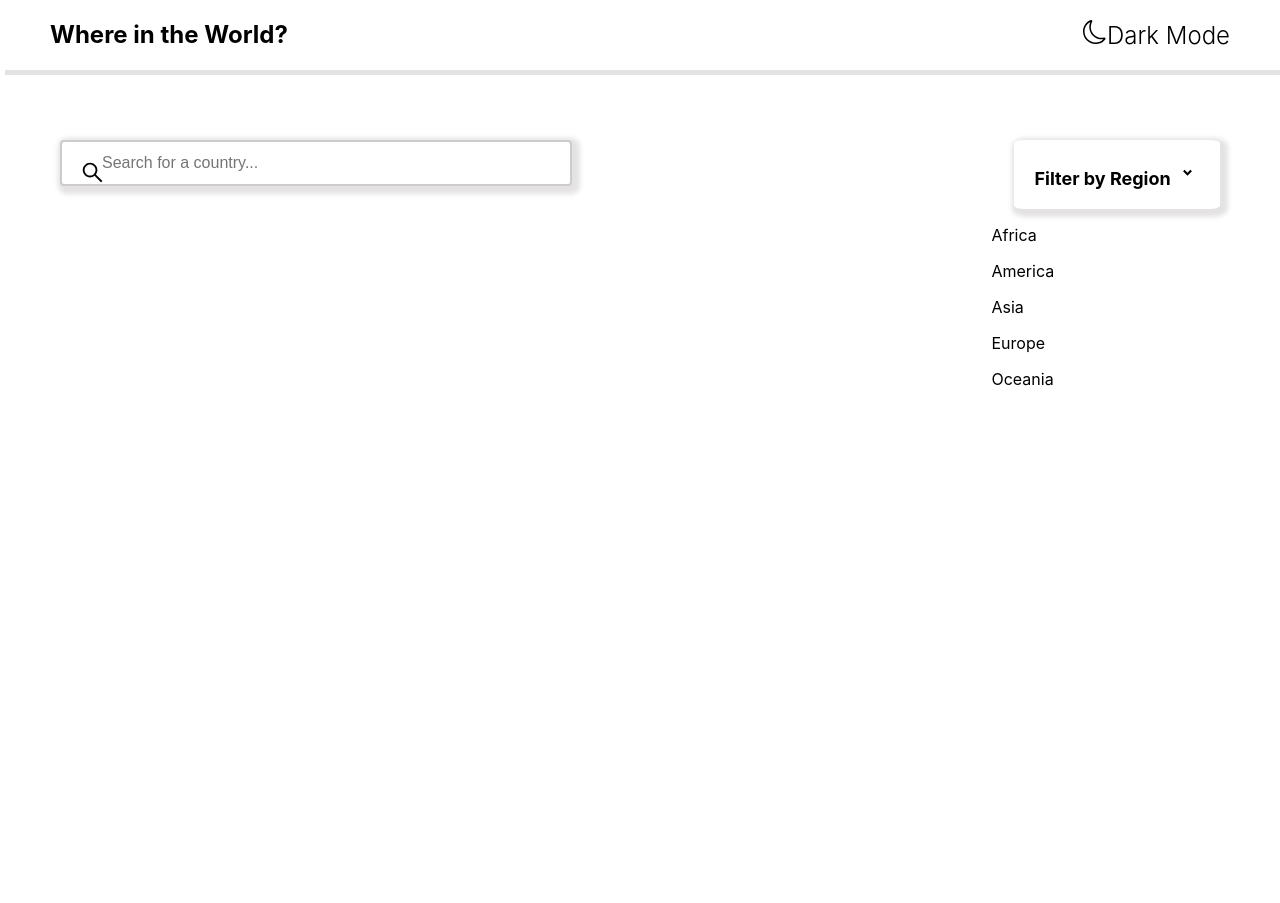
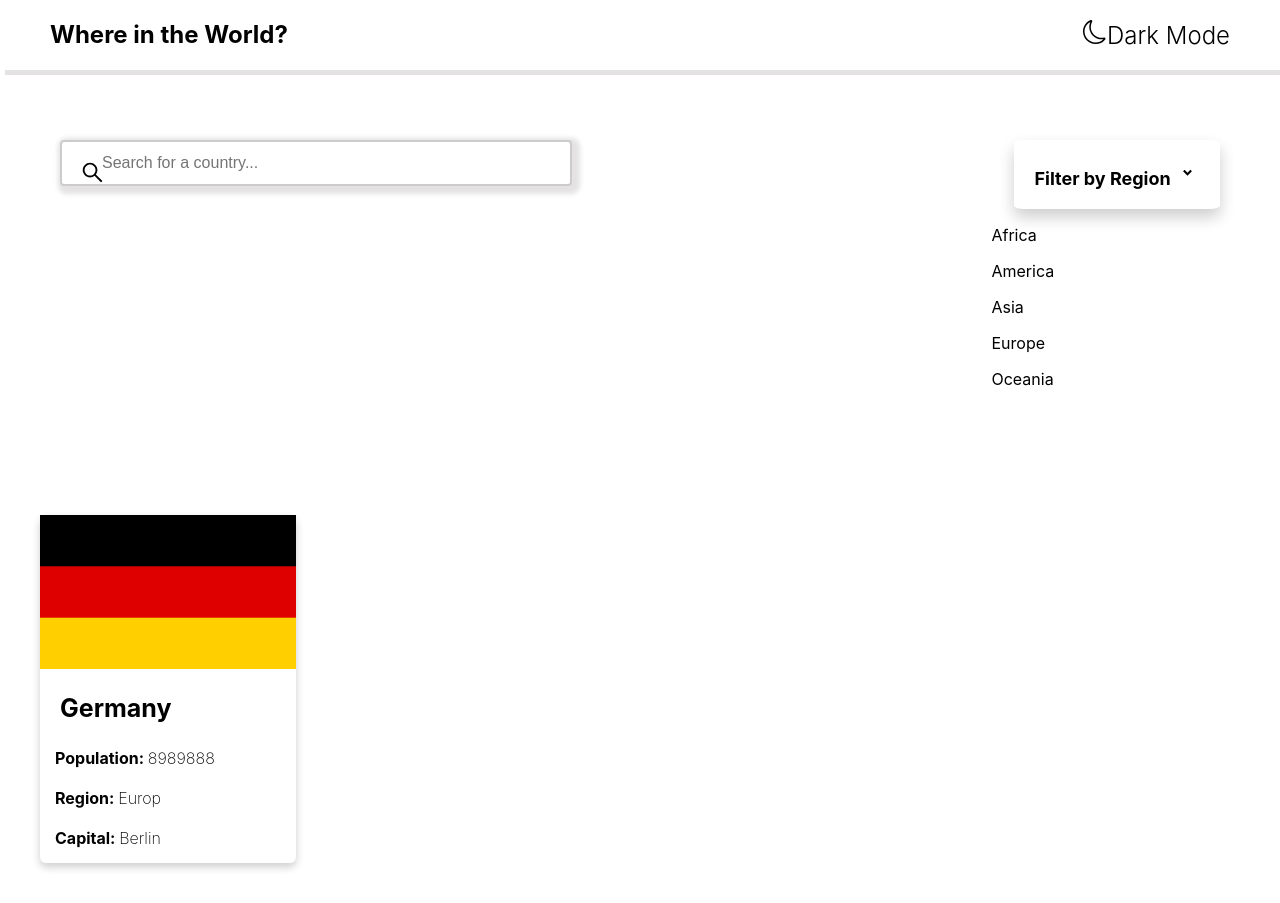
Before and after one commit to fiokee/countries-Api.github.io, a React (Create React App) app: page / in a window 1280 px wide. Before the commit the page ends 800 px from the top, so only its background shows below. Built offline with nearby package versions, Linux system fonts and the light colour scheme.

Commit message:
working on the card

```diff
--- a/src/App.js
+++ b/src/App.js
@@ -1,4 +1,5 @@
 
+import { Country } from './components/countries/Country';
 import { Header } from './components/Header';
 import { TopForm } from './components/TopForm';
 
@@ -7,6 +8,7 @@ function App() {
     <div className="App">
         <Header/>
         <TopForm/>
+        <Country/>
     </div>
   );
 }
--- a/src/components/TopForm.css
+++ b/src/components/TopForm.css
@@ -29,7 +29,7 @@ input[type=text] {
     width: auto;
     border-radius: 5%;
     margin-left: 23px;
-    box-shadow: 3px 3px 5px 5px hsl(0, 3%, 89%);
+    box-shadow: 0 8px 16px 0 rgba(0,0,0,0.2);
   }
   .filter-religion h2{
     font-size: 18px;
@@ -52,6 +52,7 @@ input[type=text] {
 
       }
   }
-  .select-country{
 
+  .region-list p{
+    display: none;
   }
--- a/src/components/TopForm.js
+++ b/src/components/TopForm.js
@@ -15,11 +15,14 @@ export const TopForm = () => {
           <div className='filter-religion'>
             <h2>Filter by Region <RiArrowDropDownLine className='drop'/></h2>
           </div>
+          <div>
+
             <p>Africa</p>
             <p>America</p>
             <p>Asia</p>
             <p>Europe</p>
             <p>Oceania</p>
+          </div>
         </div>
     </div>
   )
--- /dev/null
+++ b/src/components/countries/Country.js
@@ -0,0 +1,18 @@
+import React from 'react'
+import './Country.style.css';
+import CountryImg from '../../assets/germany.png';
+
+
+export const Country = () => {
+  return (
+    <div className='container'>
+    <div className='card'>
+        <img src={CountryImg} alt='cont'></img>
+        <h1>Germany</h1>
+        <p>Population: <span>8989888</span></p>
+        <p>Region: <span>Europ</span></p>
+        <p>Capital: <span>Berlin</span></p>
+    </div>
+    </div>
+  )
+}
--- /dev/null
+++ b/src/components/countries/Country.style.css
@@ -0,0 +1,31 @@
+
+.container{
+    display: flex;
+}
+.card{
+    display: block;
+    margin: 40px;
+    box-shadow: 0 4px 8px 0 rgba(0,0,0,0.2);
+    transition: 0.3s;
+    width: 20%;
+    border-radius: 2%;
+   }
+   .card:hover {
+    box-shadow: 0 8px 16px 0 rgba(0,0,0,0.2);
+  }
+.card img{
+    width: 100%;
+
+}
+.card h1{
+    margin: 20px;
+    font-size: 25px;
+}
+.card p{
+    margin: 10px;
+    padding: 5px;
+    font-weight: bold;
+}
+.card span{
+    font-weight: 200;
+}
```
